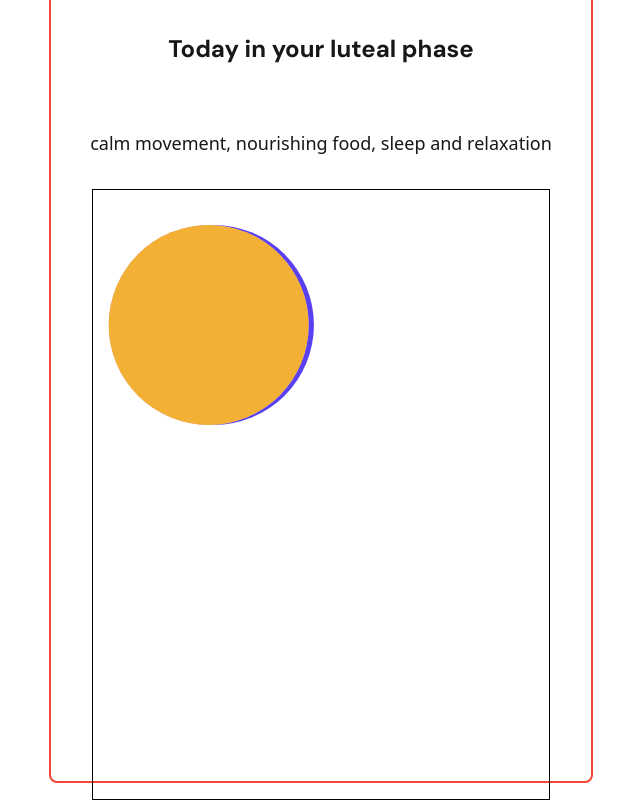
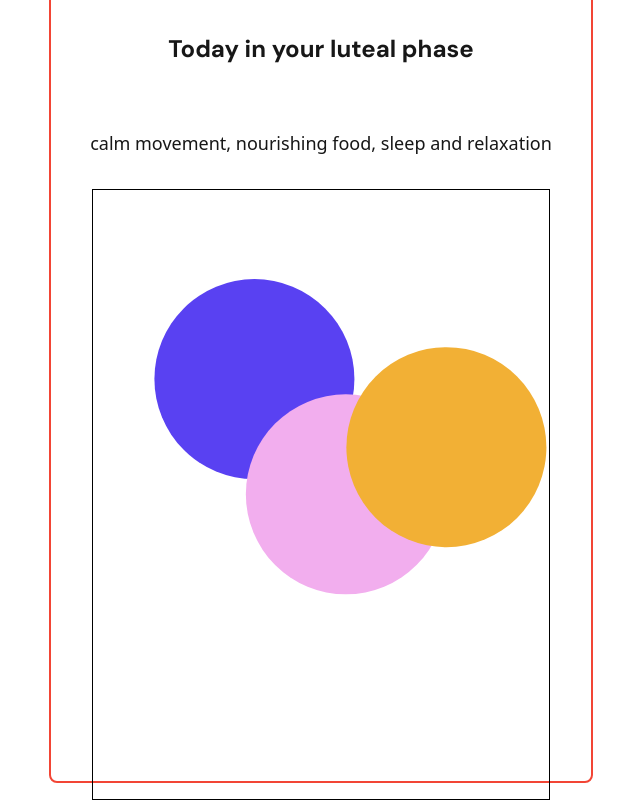
Before and after one commit to zofienora/cyclecoach, a Next.js app in the folder my-app/: page / in a window 1280 px wide. Shown: the part 817-1617 px from the top of the page, without its empty margins (319-959 px from the left). Built offline with nearby package versions, Linux system fonts and the light colour scheme.

Commit message:
changed positions for circles

```diff
--- a/my-app/app/components/PhaseTracker.tsx
+++ b/my-app/app/components/PhaseTracker.tsx
@@ -27,14 +27,11 @@ export default function PhaseTracker() {
       {/* Top circle */}
       <motion.div
         className="w-50 h-50 rounded-full bg-secondary absolute"
-        initial={{
+        initial={{ x: dimensions.width * 0.1, y: dimensions.height * 0.1 }}
+        animate={{
           x: [dimensions.width * 0.1, dimensions.width * 0.4, dimensions.width * 0.1],
-          y: [dimensions.height * 0.1, dimensions.height * 0.4, dimensions.height * 0.1],
+          y: [dimensions.height * 0.1, dimensions.height * 0.5, dimensions.height * 0.1],
         }}
-        animate={{
-            x: [0, dimensions.width * 0.4, 0],
-            y: [0, dimensions.height * 0.5, 0],
-          }}
         transition={{
         repeat: Infinity,
         duration: 100,
@@ -44,10 +41,11 @@ export default function PhaseTracker() {
       {/* Center circle */}
       <motion.div
         className="w-50 h-50 rounded-full bg-primary absolute"
+        initial={{ x: dimensions.width * 0.3, y: dimensions.height * 0.3 }}
         animate={{
-            x: [0, dimensions.width * 0.3, 0],
-            y: [0, dimensions.height * 0.5, 0],
-          }}
+          x: [dimensions.width * 0.3, dimensions.width * 0.6, dimensions.width * 0.3],
+          y: [dimensions.height * 0.3, dimensions.height * 0.6, dimensions.height * 0.3],
+        }}
         transition={{
           repeat: Infinity,
           duration: 100,
@@ -58,10 +56,11 @@ export default function PhaseTracker() {
       {/* Bottom zone circle */}
       <motion.div
         className="w-50 h-50 rounded-full bg-accent absolute"
+        initial={{ x: dimensions.width * 0.6, y: dimensions.height * 0.2 }}
         animate={{
-            x: [0, dimensions.width * 0.3, 0],
-            y: [0, dimensions.height * 0.5, 0],
-          }}
+          x: [dimensions.width * 0.6, dimensions.width * 0.2, dimensions.width * 0.6],
+          y: [dimensions.height * 0.2, dimensions.height * 0.7, dimensions.height * 0.2],
+        }}
         transition={{
           repeat: Infinity,
           duration: 100,
```
